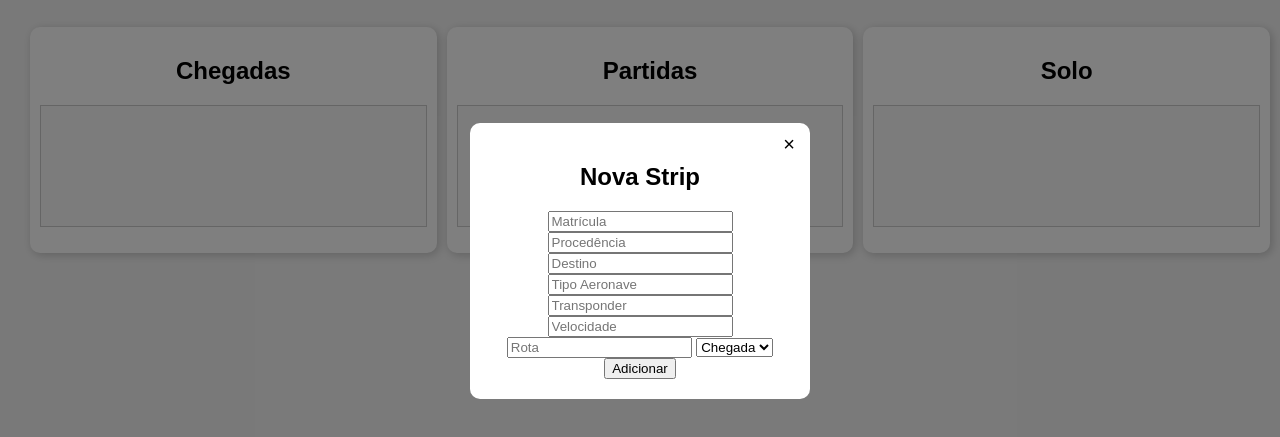
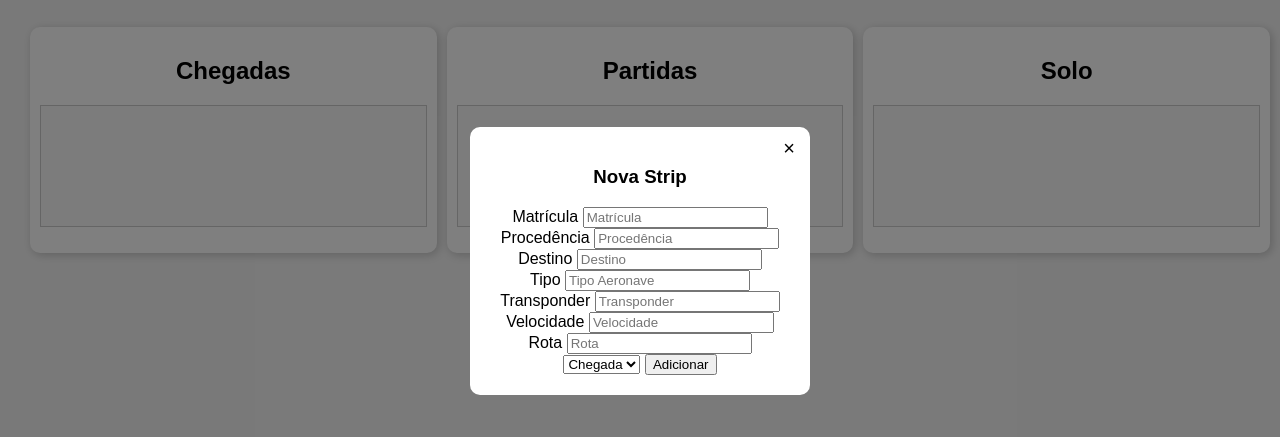
Before and after one commit to ranyerschouds/eletronicflightstrip, a plain HTML site: page index.html in a window 1280 px wide. Both pictures are taken after a click on the button "Adicionar Strip". Shown: the part 139-576 px from the top of the page. Drawn offline with nearby package versions, Linux system fonts and the light colour scheme.

Commit message:
Update index.html

```diff
--- a/index.html
+++ b/index.html
@@ -16,14 +16,35 @@
     <div id="form-modal" class="modal">
         <div class="modal-content">
             <span class="close-btn" onclick="closeModal()">&times;</span>
-            <h2>Nova Strip</h2>
+            <h3>Nova Strip</h3>
+			<div>
+				<label>Matrícula</label>
 				<input type="text" id="matricula" placeholder="Matrícula">
+			</div>
+			<div>
+				<label>Procedência</label>
 				<input type="text" id="procedencia" placeholder="Procedência">
+			</div>
+			<div>
+				<label>Destino</label>
 				<input type="text" id="destino" placeholder="Destino">
+			</div>
+			<div>
+				<label>Tipo</label>
 				<input type="text" id="tipo" placeholder="Tipo Aeronave">
-            <input type="text" id="transponder" placeholder="Transponder">
+			</div>
+			<div>
+				<label>Transponder</label>
+				<input type="number" id="transponder" placeholder="Transponder">
+			</div>
+			<div>
+				<label>Velocidade</label>
 				<input type="text" id="velocidade" placeholder="Velocidade">
+			</div>
+			<div>
+				<label>Rota</label>
 				<input type="text" id="rota" placeholder="Rota">
+            </div>
 			<select id="procedimento">
                 <option value="chegadas-list">Chegada</option>
                 <option value="partidas-list">Partida</option>
```
Lines whose indentation alone changed are shown as unchanged.
